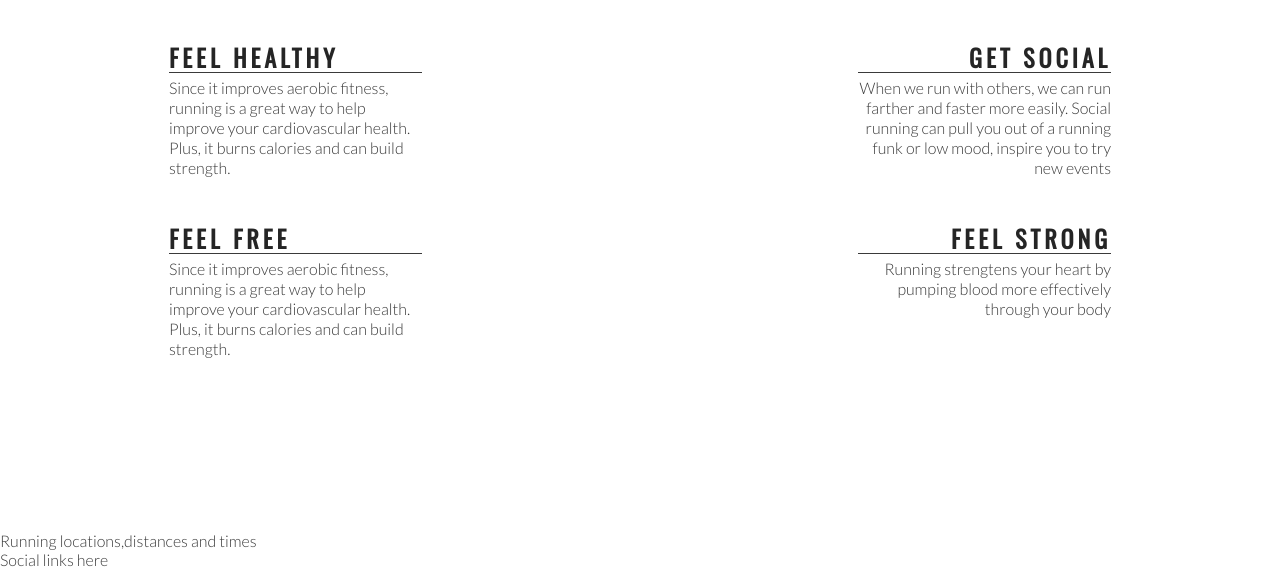
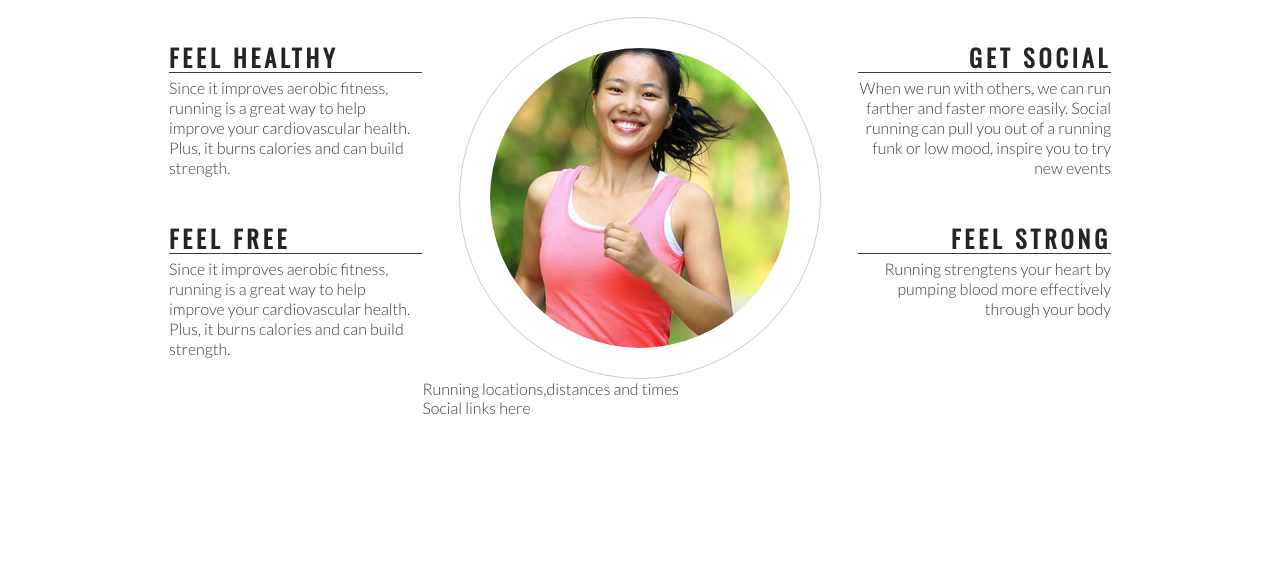
Before and after one commit to JohnM90/love-running2, a plain HTML site: page index.html in a window 1280 px wide. Shown: the part 755-1324 px from the top of the page. After the commit the page ends 1286 px from the top, so only its background shows below. Drawn offline with nearby package versions, Linux system fonts and the light colour scheme.

Commit message:
added club ethos picture

```diff
--- a/assets/css/style.css
+++ b/assets/css/style.css
@@ -125,9 +125,9 @@ transform: scale(1);
 
 }
  #center-about {
-     width: 33%;
+    width: 33%;
     margin: 0 auto;
-     background-color: green;
+
 
  }
 
@@ -166,3 +166,22 @@ text-align: right;
     margin: 20px 0;
     font-size: 280%;
 }
+
+#circle-container {
+    width: 300px;
+    height: 300px;
+    padding: 30px;
+    border-style: solid;
+    border-color: #ccc;
+    border-width: 1px;
+    border-radius: 50%;
+    margin: 0 auto;
+}
+
+#circle-cover-bg {
+    background: url(../css/images/ethos-center-image.jpg) no-repeat center center;
+    height: 100%;
+    border-radius: 50%;
+
+
+}
--- a/index.html
+++ b/index.html
@@ -75,16 +75,16 @@ Running strengtens your heart by pumping blood more effectively through your bod
                  </p>
          </div>
          </div>
-        </section>
+
+
          <div id="center-about">
-<div>
-    <div>
 
-    </div>
+<div id="circle-container">
+    <div id="circle-cover-bg"> </div>
 </div>
 
          </div>
-        </div>
+
      <section>Running locations,distances and times</section>
      <footer>Social links here</footer>
 </body>
```
Also changed, not shown: assets/css/images/ethos-center-image.jpg (added).
